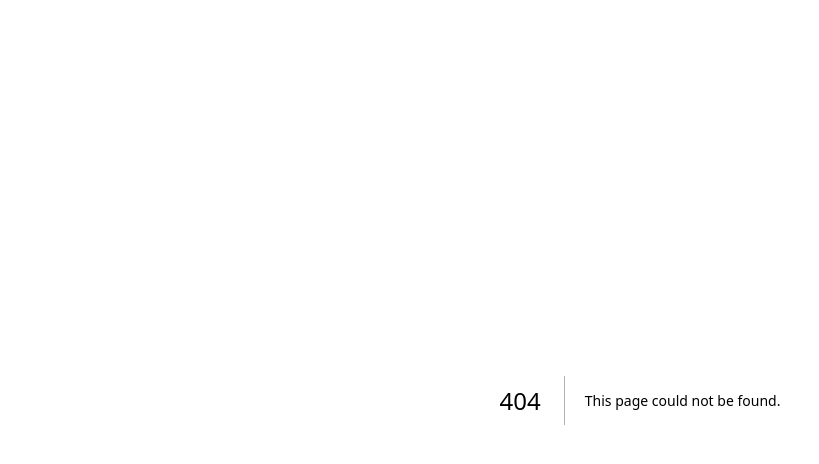
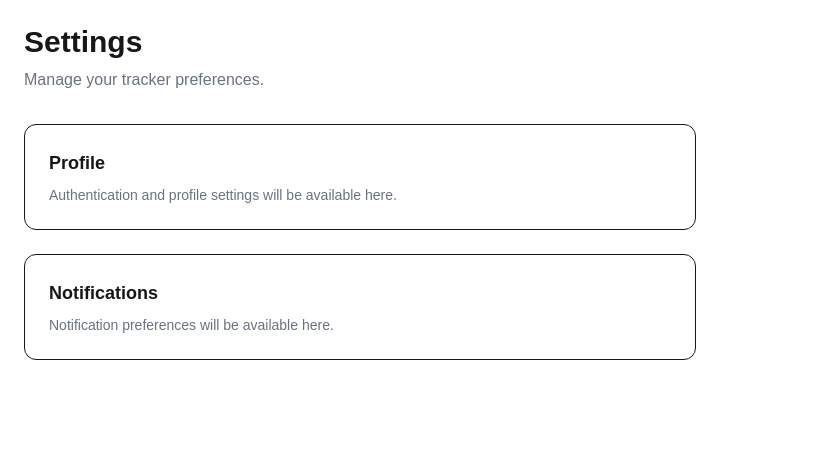
Before and after one commit to Luka2Lkay/smart-job-application-tracker, a Next.js app: page /dashboard/settings in a window 1280 px wide. Before the commit this address had no page. Shown: the top 464 px of the page, without its empty margins (0-819 px from the left). Built offline with nearby package versions, Linux system fonts and the light colour scheme.

Commit message:
settings page

```diff
--- /dev/null
+++ b/app/dashboard/settings/page.tsx
@@ -0,0 +1,24 @@
+function SettingsPage() {
+    return (
+        <main className="p-6">
+            <div className="mb-8">
+                <h1 className="text-3xl font-bold">Settings</h1>
+                <p className="mt-2 text-gray-500">Manage your tracker preferences.</p>
+            </div>
+
+            <div className="max-w-2xl space-y-6">
+                <div className="rounded-xl border p-6">
+                    <h2 className="text-lg font-semibold">Profile</h2>
+                    <p className="mt-2 text-sm text-gray-500">Authentication and profile settings will be available here.</p>
+                </div>
+
+                <div className="rounded-xl border p-6">
+                    <h2 className="text-lg font-semibold">Notifications</h2>
+                    <p className="mt-2 text-sm text-gray-500">Notification preferences will be available here.</p>
+                </div>
+            </div>
+        </main>
+    )
+}
+
+export default SettingsPage
```
